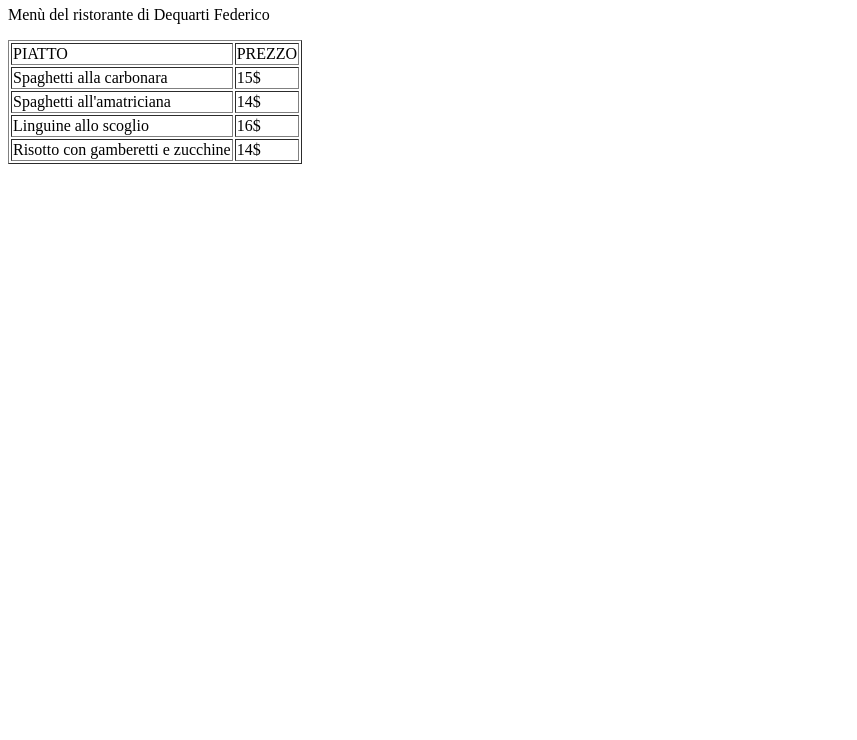
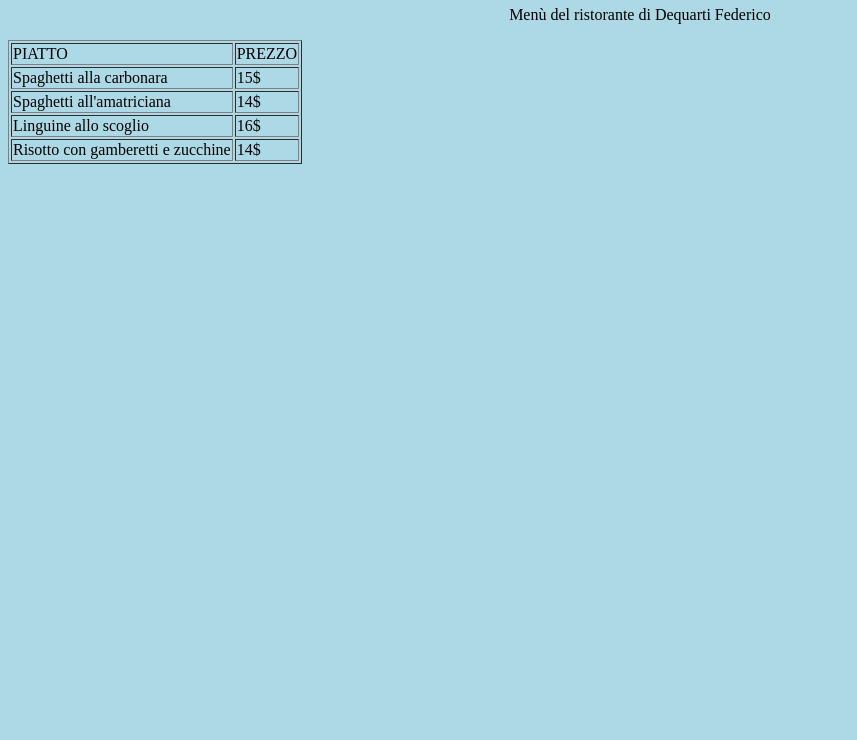
Before and after one commit to federicodequarti/ristorante-digitale-DequartiFederico, a plain HTML site: page index.html in a window 1280 px wide. Shown: the part 60-800 px from the top of the page, without its empty margins (0-857 px from the left). Drawn offline with Linux system fonts and the light colour scheme.

Commit message:
Aggiunta feature-grafica

```diff
--- a/index.html
+++ b/index.html
@@ -3,6 +3,12 @@
     <head>
         <meta charset="UTF-8">
         <title>Ristorante Dequarti Federico</title>
+        <style>
+            Body{
+                background-color: lightblue;
+                text-align: center;
+            }
+        </style>
     </head>
     <body>
         <h1>MENU' RISTORANTE</h1>
```
